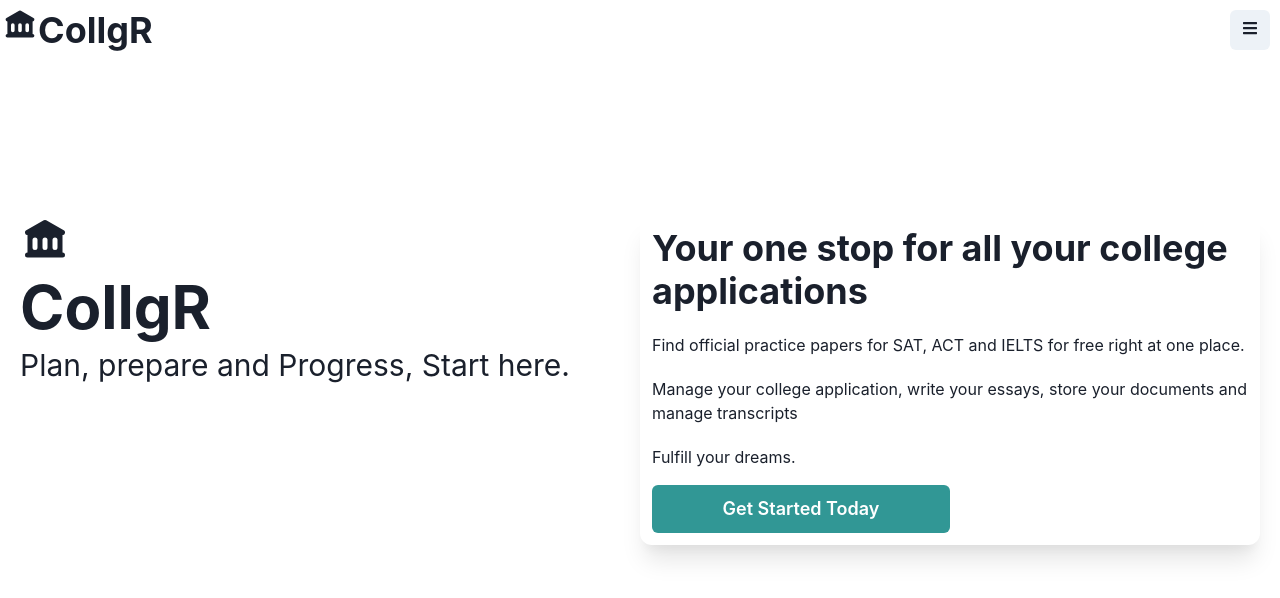
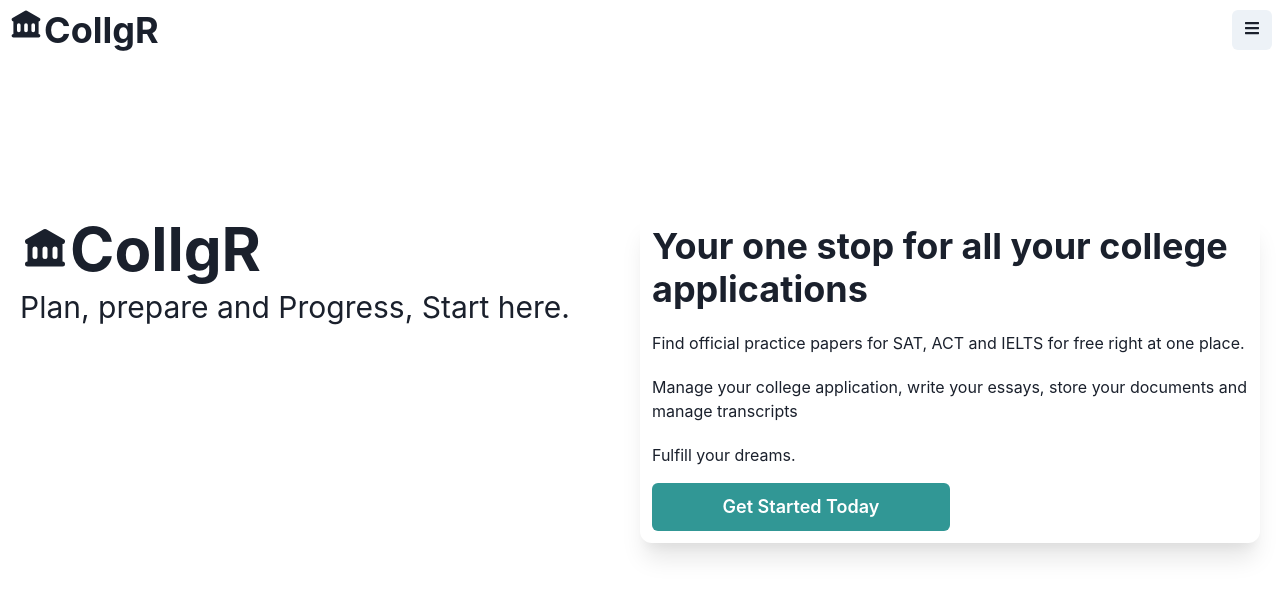
Before and after one commit to arhammusheer/college-apps-helper, a Next.js app in the folder next-frontend/: page / in a window 1280 px wide. Shown: the top 598 px of the page. Built offline with nearby package versions, Linux system fonts and the light colour scheme; no server answers.

Commit message:
another UI update

```diff
--- a/next-frontend/components/Protected/Navbar.jsx
+++ b/next-frontend/components/Protected/Navbar.jsx
@@ -74,7 +74,7 @@ export default function Navbar() {
     }
   };
   return (
-    <Flex m={0.5} align="center">
+    <Flex mt={0.5} align="center">
       <Logo />
       <Spacer />
       <div>
--- a/next-frontend/components/Unprotected/Logo.jsx
+++ b/next-frontend/components/Unprotected/Logo.jsx
@@ -1,5 +1,5 @@
 import Icon from "@chakra-ui/icon";
-import { Center, Heading } from "@chakra-ui/layout";
+import { Center, Flex, Heading } from "@chakra-ui/layout";
 import Link from "next/link";
 import { HiLibrary } from "react-icons/hi";
 export default function Logo() {
@@ -7,10 +7,12 @@ export default function Logo() {
     <Center>
       <div style={{ cursor: "pointer" }}>
         <Link href="/">
-          <Heading fontSize="4xl" mb={0} p={0}>
-            <Icon as={HiLibrary} />
-            CollgR
-          </Heading>
+          <Flex align="end" mx={2}>
+            <Heading fontSize="4xl" mb={0} p={0}>
+              <Icon as={HiLibrary} />
+              CollgR
+            </Heading>
+          </Flex>
         </Link>
       </div>
     </Center>
--- a/next-frontend/components/Unprotected/UnProtectedHomepage.jsx
+++ b/next-frontend/components/Unprotected/UnProtectedHomepage.jsx
@@ -1,7 +1,14 @@
 import Icon from "@chakra-ui/icon";
-import { Box, Center, Heading, SimpleGrid, Text } from "@chakra-ui/layout";
+import {
+  Box,
+  Center,
+  Flex,
+  Heading,
+  SimpleGrid,
+  Text,
+} from "@chakra-ui/layout";
 import { HiLibrary } from "react-icons/hi";
-import { Button } from "@chakra-ui/react";
+import { Button, Image } from "@chakra-ui/react";
 import Link from "next/link";
 import Navbar from "../Protected/Navbar";
 
@@ -12,11 +19,14 @@ export default function UnProtectedHomepage() {
       <Center height="80vh" px={5}>
         <SimpleGrid columns={[1, 1, 2, 2]}>
           <Box mt={["40vh", "30vh", 0]}>
-            <Icon as={HiLibrary} w={50} h={50} />
-            <Heading fontSize="6xl">CollgR</Heading>
+            <Flex align="center">
+              <Icon as={HiLibrary} w={50} h={50} />
+              <Heading fontSize="6xl">CollgR</Heading>{" "}
+            </Flex>
+
             <Text fontSize="3xl">Plan, prepare and Progress, Start here.</Text>
           </Box>
-          <Box boxShadow="xl" p="3" borderRadius="xl" mt={[40,0]}>
+          <Box boxShadow="xl" p="3" borderRadius="xl" mt={[40, 0]}>
             <Heading bold>
               Your one stop for all your college applications
             </Heading>
```
